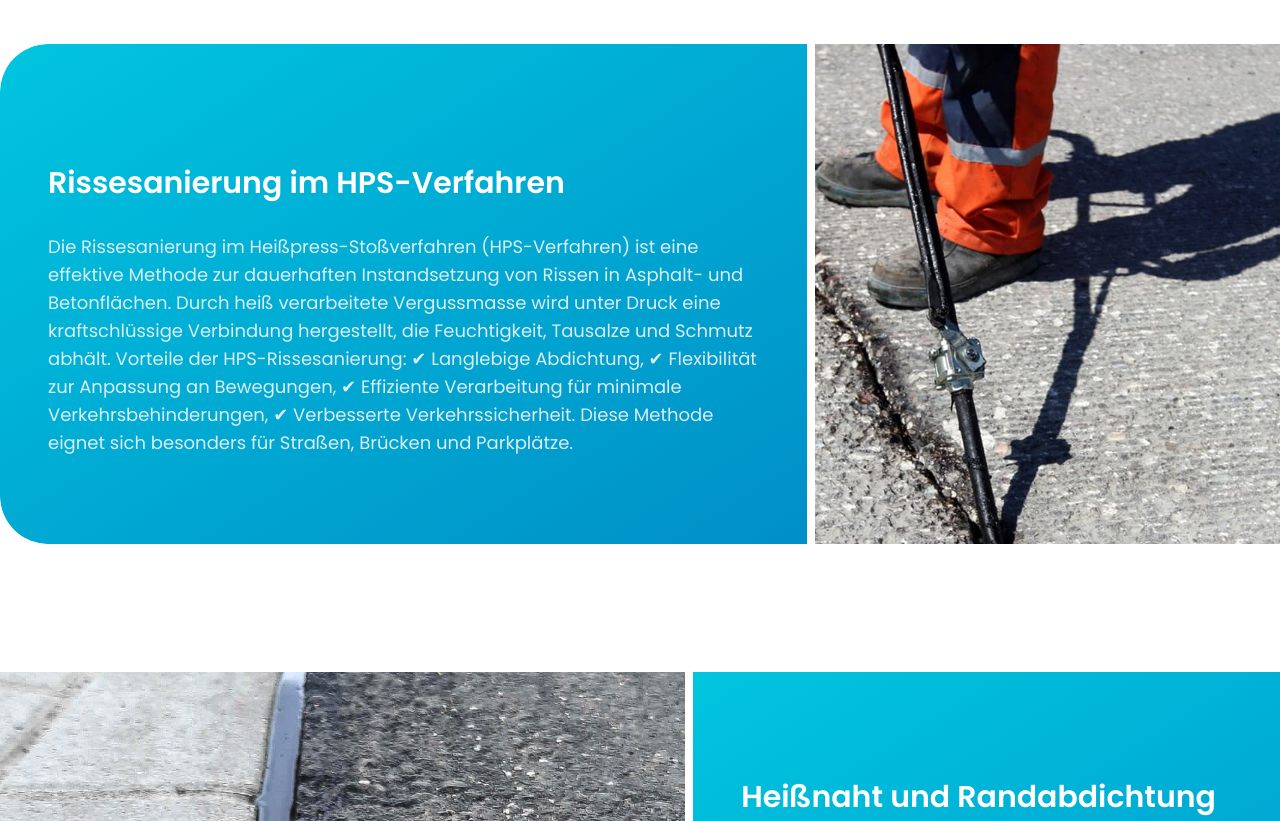
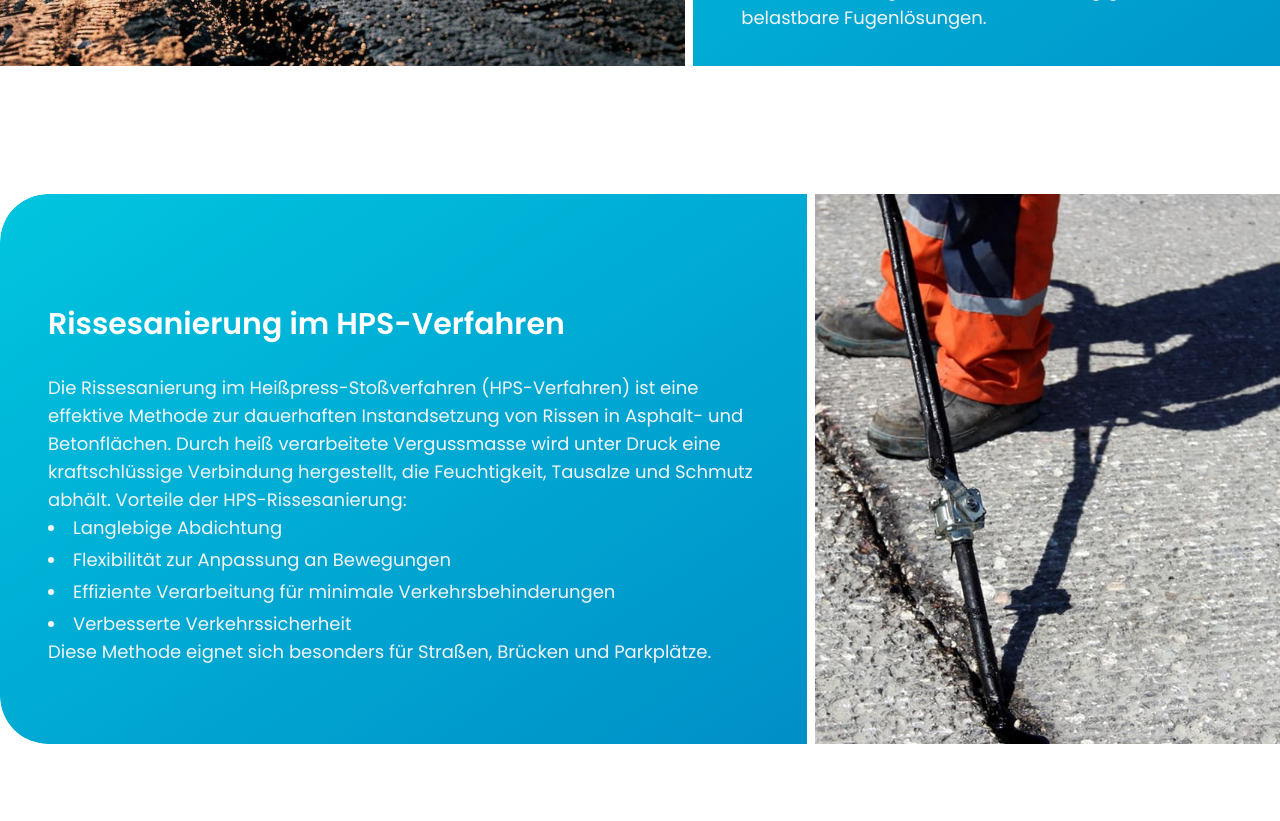
Before and after one commit to t4ner/gmbh-website, a React (Vite) app: page /leistungen in a window 1280 px wide. Shown: the part 3400-4221 px from the top of the page. Built offline with nearby package versions, Linux system fonts and the light colour scheme.

Commit message:
detailservices updated

```diff
--- a/src/components/DetailServices.jsx
+++ b/src/components/DetailServices.jsx
@@ -71,9 +71,11 @@ Verkehrsflächen`,
     {
       title: "Verarbeitung von 1- und 2-K Fugendichtstoffen",
       description: `Für die zuverlässige Abdichtung von Bewegungs- und Anschlussfugen verwenden wir hochwertige 1- und 2-komponentige Fugendichtstoffe. Diese bieten eine dauerhafte, elastische Versiegelung und schützen vor Feuchtigkeit, Temperaturschwankungen und mechanischen Belastungen. Unsere Anwendungen umfassen:
-● Bewegungsfugen in Beton, Mauerwerk und Kunststein, besonders in LAU-Anlagen.
-● Anschlussfugenabdichtungen für Zargen aus Holz, Glas, Metall oder Kunststoff.
-● Fugensanierungen zur Erneuerung und langfristigen Schadensvermeidung.
+
+1. Bewegungsfugen in Beton, Mauerwerk und Kunststein, besonders in LAU-Anlagen.
+2. Anschlussfugenabdichtungen für Zargen aus Holz, Glas, Metall oder Kunststoff.
+3. Fugensanierungen zur Erneuerung und langfristigen Schadensvermeidung.
+
 Mit unserer fachgerechten Verarbeitung gewährleisten wir beständige und belastbare Fugenlösungen.`,
       image: "/services/service3.jpg",
       imageAlt: "Havuz Bakımı",
@@ -81,28 +83,52 @@ Mit unserer fachgerechten Verarbeitung gewährleisten wir beständige und belast
     },
     {
       title: "Rissesanierung im HPS-Verfahren",
-      description: `Die Rissesanierung im Heißpress-Stoßverfahren (HPS-Verfahren) ist eine effektive Methode zur dauerhaften Instandsetzung von Rissen in Asphalt- und Betonflächen. Durch heiß verarbeitete Vergussmasse wird unter Druck eine kraftschlüssige Verbindung hergestellt, die Feuchtigkeit, Tausalze und Schmutz abhält. Vorteile der HPS-Rissesanierung: ✔ Langlebige Abdichtung, ✔ Flexibilität zur Anpassung an Bewegungen, ✔ Effiziente Verarbeitung für minimale Verkehrsbehinderungen, ✔ Verbesserte Verkehrssicherheit. Diese Methode eignet sich besonders für Straßen, Brücken und Parkplätze.`,
+      description: `Die Rissesanierung im Heißpress-Stoßverfahren (HPS-Verfahren) ist eine effektive Methode zur dauerhaften Instandsetzung von Rissen in Asphalt- und Betonflächen. Durch heiß verarbeitete Vergussmasse wird unter Druck eine kraftschlüssige Verbindung hergestellt, die Feuchtigkeit, Tausalze und Schmutz abhält. Vorteile der HPS-Rissesanierung:
+
+1. Langlebige Abdichtung
+2. Flexibilität zur Anpassung an Bewegungen
+3. Effiziente Verarbeitung für minimale Verkehrsbehinderungen
+4. Verbesserte Verkehrssicherheit
+
+Diese Methode eignet sich besonders für Straßen, Brücken und Parkplätze.`,
       image: "/services/service4.jpg",
       imageAlt: "Havuz Bakımı",
       align: "right",
     },
     {
       title: "Heißnaht und Randabdichtung",
-      description: `Die Heißnaht- und Randabdichtung sorgt für die langfristige Versiegelung von Fugen und Schnittkanten in Asphalt- und Betonflächen. Durch heiß verarbeitete Vergussmasse wird eine dauerhafte Verbindung geschaffen, die Feuchtigkeit, Tausalzen und Verkehrsbelastungen standhält. Einsatzbereiche: ✔ Heißnahtabdichtung – Verbindung von Asphalt- und Betonflächen, besonders an Nahtstellen. ✔ Randabdichtung – Schutz freiliegender Kanten vor Wasser und Schmutz. Vorteile: Langlebiger Schutz, hohe Belastbarkeit und optimierte Haltbarkeit. Mit unserer präzisen Ausführung sichern wir die Lebensdauer von Verkehrsflächen.`,
+      description: `Die Heißnaht- und Randabdichtung sorgt für die langfristige Versiegelung von Fugen und Schnittkanten in Asphalt- und Betonflächen. Durch heiß verarbeitete Vergussmasse wird eine dauerhafte Verbindung geschaffen, die Feuchtigkeit, Tausalzen und Verkehrsbelastungen standhält. Einsatzbereiche:
+
+1. Heißnahtabdichtung – Verbindung von Asphalt- und Betonflächen, besonders an Nahtstellen
+2. Randabdichtung – Schutz freiliegender Kanten vor Wasser und Schmutz
+
+Vorteile: Langlebiger Schutz, hohe Belastbarkeit und optimierte Haltbarkeit. Mit unserer präzisen Ausführung sichern wir die Lebensdauer von Verkehrsflächen.`,
       image: "/services/service5.jpeg",
       imageAlt: "Havuz Bakımı",
       align: "left",
     },
     {
       title: "Schienenfugen- und Pflasterverguss",
-      description: `Der Schienenfugen- und Pflasterverguss sorgt für die Abdichtung und Stabilisierung von Fugen in Gleisanlagen, Pflasterflächen und Verkehrswegen. Durch elastische Vergussmassen wird eine sichere Verbindung geschaffen, die vor Feuchtigkeit, Schmutz und Belastung schützt. Einsatzbereiche: ✔ Schienenfugenverguss – schützt vor Wasser, Schmutz, reduziert Schwingungen und Lärm. ✔ Pflasterverguss – sorgt für stabile Pflasterbeläge in Verkehrsflächen und Gehwegen. Vorteile: Langlebige Abdichtung, hohe Elastizität und erhöhte Verkehrssicherheit.`,
+      description: `Der Schienenfugen- und Pflasterverguss sorgt für die Abdichtung und Stabilisierung von Fugen in Gleisanlagen, Pflasterflächen und Verkehrswegen. Durch elastische Vergussmassen wird eine sichere Verbindung geschaffen, die vor Feuchtigkeit, Schmutz und Belastung schützt. Einsatzbereiche:
+
+1. Schienenfugenverguss – schützt vor Wasser, Schmutz, reduziert Schwingungen und Lärm
+2. Pflasterverguss – sorgt für stabile Pflasterbeläge in Verkehrsflächen und Gehwegen
+
+Vorteile: Langlebige Abdichtung, hohe Elastizität und erhöhte Verkehrssicherheit.`,
       image: "/services/service6.jpg",
       imageAlt: "Havuz Bakımı",
       align: "right",
     },
     {
       title: "Verlegung von Induktionsschleifen",
-      description: ` Die fachgerechte Verlegung von Induktionsschleifen ist entscheidend für die Funktion von Verkehrsleitsystemen, Schrankenanlagen, Parkleitsystemen und Ampelanlagen. Durch präzise Fräsarbeiten und den sorgfältigen Einbau gewährleisten wir optimale Signalübertragung und Langlebigkeit. Ablauf: 1. Exakte Fräsung der Schlitze. 2. Einlegen und Fixieren der Schleifen. 3. Verguss zum Schutz vor Witterung und Belastung. 4. Anschluss und Funktionsprüfung. Vorteile: Hohe Signalqualität, Langlebigkeit und präzise Ausführung für effiziente Verkehrssteuerung.`,
+      description: `Die fachgerechte Verlegung von Induktionsschleifen ist entscheidend für die Funktion von Verkehrsleitsystemen, Schrankenanlagen, Parkleitsystemen und Ampelanlagen. Durch präzise Fräsarbeiten und den sorgfältigen Einbau gewährleisten wir optimale Signalübertragung und Langlebigkeit. Ablauf:
+
+1. Exakte Fräsung der Schlitze
+2. Einlegen und Fixieren der Schleifen
+3. Verguss zum Schutz vor Witterung und Belastung
+4. Anschluss und Funktionsprüfung
+
+Vorteile: Hohe Signalqualität, Langlebigkeit und präzise Ausführung für effiziente Verkehrssteuerung.`,
       image: "/services/service7.jpg",
       imageAlt: "Havuz Bakımı",
       align: "left",
@@ -139,7 +165,7 @@ Mit unserer fachgerechten Verarbeitung gewährleisten wir beständige und belast
                 service.align === "right"
                   ? "md:flex-row-reverse md:rounded-l-[3rem] md:ml-auto"
                   : "md:flex-row md:rounded-r-[3rem] md:mr-auto"
-              } overflow-hidden w-full md:w-[90%] lg:w-[1500px] h-auto md:h-[500px] md:hover:shadow-[0_20px_50px_rgba(8,_112,_184,_0.7)] transform md:hover:-translate-y-3 transition-all duration-700 ease-out md:group-hover/item:translate-y-0 rounded-2xl md:rounded-none`}
+              } overflow-hidden w-full md:w-[90%] lg:w-[1500px] h-auto md:h-[550px] md:hover:shadow-[0_20px_50px_rgba(8,_112,_184,_0.7)] transform md:hover:-translate-y-3 transition-all duration-700 ease-out md:group-hover/item:translate-y-0 rounded-2xl md:rounded-none`}
             >
               <div
                 className={`w-full md:w-2/3 relative h-[200px] md:h-[600px] overflow-hidden ${
@@ -159,9 +185,36 @@ Mit unserer fachgerechten Verarbeitung gewährleisten wir beständige und belast
                   <h2 className="mb-4 text-base font-semibold transition-all duration-500 transform md:mb-8 md:text-3xl md:group-hover/item:translate-x-2">
                     {service.title}
                   </h2>
-                  <p className="text-sm text-gray-100 transition-all duration-500 transform md:text-lg md:group-hover/item:translate-x-2 opacity-90">
-                    {service.description}
+                  <p className="text-sm text-gray-100 md:text-lg ">
+                    {service.description.split("\n\n")[0]}
                   </p>
+
+                  {/* Özellikler Bölümü */}
+                  {service.description.split("\n\n").length > 1 && (
+                    <div>
+                      <ul className="space-y-1 list-disc list-inside">
+                        {service.description
+                          .split("\n\n")
+                          .slice(1, -1)
+                          .join("\n")
+                          .split("\n")
+                          .filter((item) => item.match(/^\d/))
+                          .map((item, idx) => (
+                            <li
+                              key={idx}
+                              className="text-sm text-gray-100 md:text-lg"
+                            >
+                              {item.replace(/^\d+\.\s/, "")}
+                            </li>
+                          ))}
+                      </ul>
+
+                      {/* Son paragraf */}
+                      <p className="text-sm text-gray-100 md:text-lg">
+                        {service.description.split("\n\n").slice(-1)[0]}
+                      </p>
+                    </div>
+                  )}
                 </div>
 
                 <div className="absolute top-0 left-0 w-full h-[2px] bg-gradient-to-r from-transparent via-white/30 to-transparent transform -translate-x-full md:group-hover/item:translate-x-full transition-transform duration-1500 ease-in-out"></div>
--- a/src/components/Services.jsx
+++ b/src/components/Services.jsx
@@ -210,11 +210,14 @@ const Services = () => {
       <div className="flex justify-center mt-10 md:mt-16">
         <Link
           to="/leistungen"
-          className="group text-sm md:text-lg flex items-center gap-2 px-6 md:px-8 py-3 md:py-4 text-black border rounded-full  hover:bg-gradient-to-r from-[#02C5DF] to-[#008FC7] hover:text-white transition-all duration-300"
+          className="group text-sm md:text-lg flex items-center gap-2 px-6 md:px-8 py-3 md:py-4 bg-[#D6EFF6]  rounded-full text-black hover:bg-gradient-to-r hover:from-[#02C5DF] hover:to-[#008FC7] hover:text-white transition-all duration-300"
         >
           Einzelheiten
-          <div className="w-6 h-6 md:w-8 md:h-8 rounded-full bg-[#D6EFF6] flex items-center justify-center">
-            <HiArrowUpRight className="w-3 h-3 md:w-4 md:h-4" color="black" />
+          <div className="w-6 h-6 md:w-8 md:h-8 rounded-full bg-gradient-to-r from-[#02C5DF] to-[#008FC7] group-hover:bg-[#D6EFF6] flex items-center justify-center">
+            <HiArrowUpRight
+              color="white"
+              className="w-3 h-3 text-white group-hover:text-black md:w-4 md:h-4"
+            />
           </div>
         </Link>
       </div>
```
